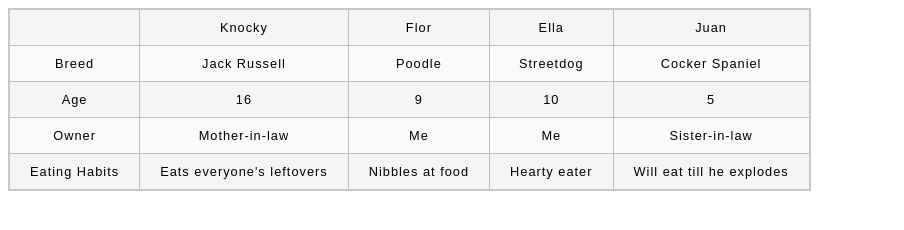
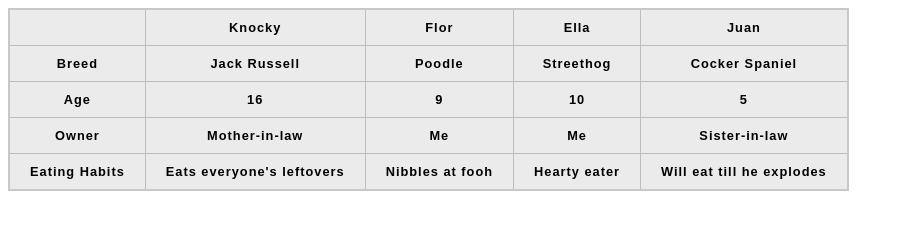
Before and after one commit to nanceed/tables-practice, a plain HTML site: page index.html in a window 1280 px wide. Shown: the whole page, without its empty margins (0-904 px from the left). Drawn offline with Linux system fonts and the light colour scheme.

Commit message:
Changed table-data to table-header

```diff
--- a/index.html
+++ b/index.html
@@ -9,39 +9,39 @@
 <body>
     <table>
         <tr>
-            <td>&nbsp;</td>
-            <td>Knocky</td>
-            <td>Flor</td>
-            <td>Ella</td>
-            <td>Juan</td>
+            <th>&nbsp;</th>
+            <th>Knocky</th>
+            <th>Flor</th>
+            <th>Ella</th>
+            <th>Juan</th>
         </tr>
         <tr>
-            <td>Breed</td>
-            <td>Jack Russell</td>
-            <td>Poodle</td>
-            <td>Streetdog</td>
-            <td>Cocker Spaniel</td>
+            <th>Breed</th>
+            <th>Jack Russell</th>
+            <th>Poodle</th>
+            <th>Streethog</th>
+            <th>Cocker Spaniel</th>
         </tr>
         <tr>
-            <td>Age</td>
-            <td>16</td>
-            <td>9</td>
-            <td>10</td>
-            <td>5</td>
+            <th>Age</th>
+            <th>16</th>
+            <th>9</th>
+            <th>10</th>
+            <th>5</th>
         </tr>
         <tr>
-            <td>Owner</td>
-            <td>Mother-in-law</td>
-            <td>Me</td>
-            <td>Me</td>
-            <td>Sister-in-law</td>
+            <th>Owner</th>
+            <th>Mother-in-law</th>
+            <th>Me</th>
+            <th>Me</th>
+            <th>Sister-in-law</th>
         </tr>
         <tr>
-            <td>Eating Habits</td>
-            <td>Eats everyone's leftovers</td>
-            <td>Nibbles at food</td>
-            <td>Hearty eater</td>
-            <td>Will eat till he explodes</td>
+            <th>Eating Habits</th>
+            <th>Eats everyone's leftovers</th>
+            <th>Nibbles at fooh</th>
+            <th>Hearty eater</th>
+            <th>Will eat till he explodes</th>
         </tr>
     </table>
 </body>
```
